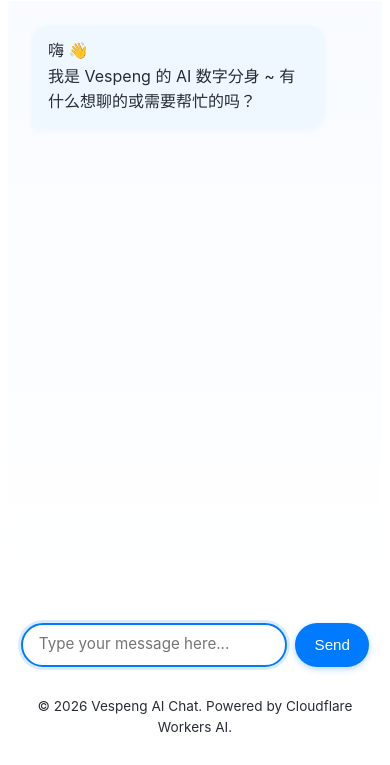
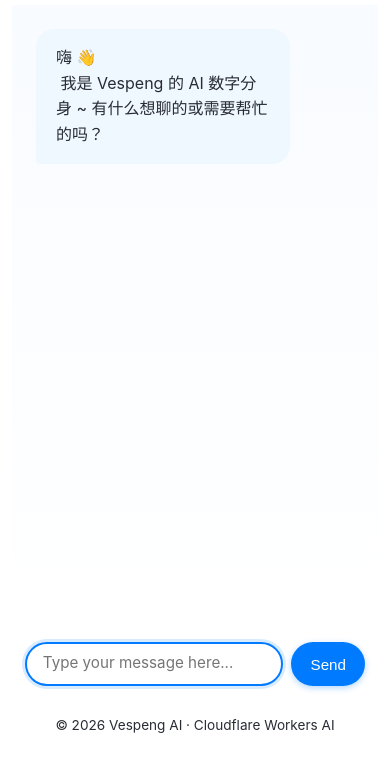
Before and after one commit to vespeng/llm-twin-chat, a website: page public/index.html in a window 390 px wide. Shown: the part 81-846 px from the top of the page. Drawn offline with nearby package versions, Linux system fonts and the light colour scheme.

Commit message:
style(layout): 优化页面布局和样式设计
- 简化页脚版权信息显示
- 移除主体容器的flex布局相关属性
- 调整标题字体粗细设置
- 修改聊天容器高度计算方式并移除flex相关样式
- 移除消息气泡的阴影效果和动画
- 调整输入框内边距和对齐方式
- 统一发送按钮的圆角和高度设置
- 删除响应式媒体查询相关代码

```diff
--- a/public/index.html
+++ b/public/index.html
@@ -29,7 +29,7 @@
 </div>
 
 <footer>
-	<p>© 2026 Vespeng AI Chat. Powered by Cloudflare Workers AI.</p>
+	<p>© 2026 Vespeng AI · Cloudflare Workers AI</p>
 </footer>
 
 <!-- 引入 Marked.js 库 -->
--- a/public/styles.css
+++ b/public/styles.css
@@ -29,10 +29,6 @@ body {
 	margin: 0 auto;
 	padding: 0.75rem;
 	background: #ffffff;
-	min-height: 100vh;
-	height: 100vh; /* 添加固定高度 */
-	display: flex;
-	flex-direction: column;
 }
 
 header {
@@ -43,7 +39,6 @@ header {
 h1 {
 	font-size: 1.65rem;
 	color: var(--primary-color);
-	font-weight: 600;
 }
 
 p {
@@ -53,17 +48,15 @@ p {
 .chat-container {
 	display: flex;
 	flex-direction: column;
-	flex: 1; /* 占据剩余空间 */
-	min-height: 0; /* 允许flex子项收缩 */
+	height: calc(100vh - 220px);
+	min-height: 400px;
 }
 
 .chat-messages {
 	flex: 1;
-	overflow-y: auto; /* 保持滚动条 */
+	overflow-y: auto;
 	padding: 1.5rem;
 	background: var(--light-bg) linear-gradient(to bottom, #f8fbff 0%, #ffffff 100%);
-	display: flex;
-	flex-direction: column;
 }
 
 .message {
@@ -71,8 +64,6 @@ p {
 	padding: 1rem 1.25rem;
 	border-radius: 18px;
 	max-width: 80%;
-	box-shadow: 0 2px 6px rgba(0, 123, 255, 0.05);
-	animation: fadeIn 0.3s ease-out;
 }
 
 @keyframes fadeIn {
@@ -81,7 +72,7 @@ p {
 }
 
 .message p {
-	white-space: pre-line;
+	white-space: pre-wrap;
 	margin: 0;
 	overflow-wrap: anywhere;
 }
@@ -108,7 +99,7 @@ p {
 
 #user-input {
 	flex: 1;
-	padding: 0.5rem 1rem;          /* 仅保留左右内边距 */
+	padding: 0.5rem 1rem;
 	border: 2px solid #e9ecef;
 	border-radius: 22px;
 	font-family: inherit;
@@ -119,7 +110,7 @@ p {
 	resize: none;
 	overflow-y: hidden;
 	display: flex;
-	align-items: center;      /* 文本垂直居中 */
+	align-items: center;
 }
 
 #user-input:focus {
@@ -128,18 +119,18 @@ p {
 }
 
 #send-button {
-	margin-left: 0.5rem; /* 减少间距 */
-	padding: 0.35rem 1.2rem; /* 调整内边距 */
+	margin-left: 0.5rem;
+	padding: 0.35rem 1.2rem;
 	background-color: var(--primary-color);
 	color: white;
 	border: none;
-	border-radius: 22px; /* 与输入框圆角一致 */
+	border-radius: 22px;
 	cursor: pointer;
 	transition: all 0.3s;
 	font-weight: 500;
 	font-size: 0.95rem;
 	box-shadow: 0 2px 6px rgba(0, 123, 255, 0.3);
-	height: 44px; /* 与输入框高度一致 */
+	height: 44px;
 }
 
 #send-button:hover:not(:disabled) {
@@ -172,23 +163,6 @@ footer {
 	font-size: 0.85rem;
 	color: var(--text-light);
 	padding: 1rem;
-}
-
-/* 响应式设计 */
-@media (max-width: 768px) {
-	body {
-		padding: 0.5rem;
-		height: 100vh;
-	}
-
-	.chat-container {
-		height: calc(100vh - 180px);
-	}
-
-	.message {
-		max-width: 90%;
-		padding: 0.8rem 1rem;
-	}
 }
 
 /* Markdown 样式 */
```
